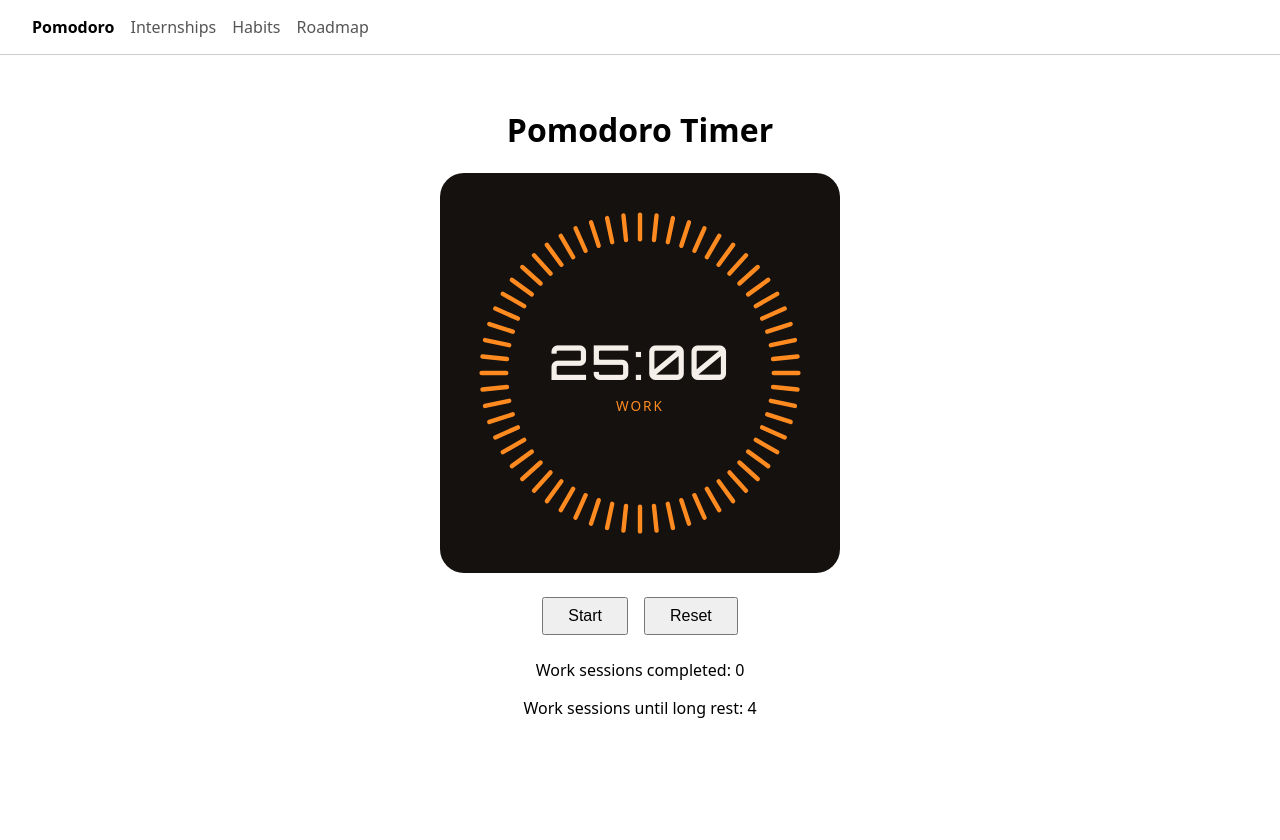
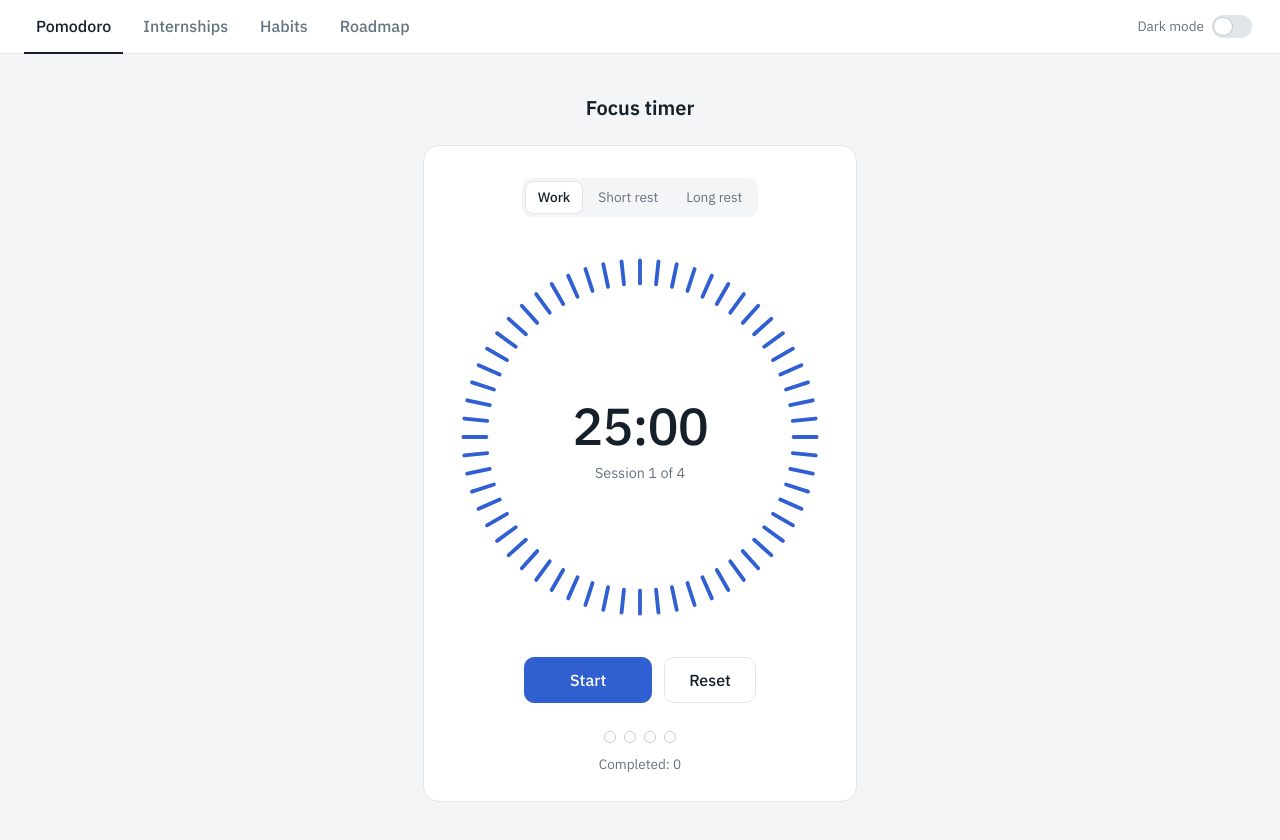
Before and after one commit to Thai2229/Productivity-App, a React (Vite) app in the folder client/: page /pomodoro in a window 1280 px wide. Before the commit the page ends 800 px from the top, so only its background shows below. Built offline with nearby package versions, Linux system fonts and the light colour scheme.

Commit message:
dark mode toggle

```diff
--- a/client/index.html
+++ b/client/index.html
@@ -5,8 +5,26 @@
     <link rel="icon" type="image/svg+xml" href="/favicon.svg" />
     <meta name="viewport" content="width=device-width, initial-scale=1.0" />
     <title>Productivity App</title>
+    <script>
+      (function () {
+        var theme = null
+        try {
+          theme = localStorage.getItem('theme')
+        } catch (error) {
+          theme = null
+        }
+        if (theme !== 'light' && theme !== 'dark') {
+          theme = 'light'
+          if (window.matchMedia('(prefers-color-scheme: dark)').matches) {
+            theme = 'dark'
+          }
+        }
+        document.documentElement.setAttribute('data-theme', theme)
+      })()
+    </script>
     <link rel="preconnect" href="https://fonts.googleapis.com" />
-    <link href="https://fonts.googleapis.com/css2?family=Orbitron:wght@500&display=swap" rel="stylesheet" />
+    <link rel="preconnect" href="https://fonts.gstatic.com" crossorigin />
+    <link href="https://fonts.googleapis.com/css2?family=IBM+Plex+Sans:wght@400;500;600&display=swap" rel="stylesheet" />
   </head>
   <body>
     <div id="root"></div>
--- a/client/src/App.css
+++ b/client/src/App.css
@@ -1,62 +1,149 @@
 .navbar {
   display: flex;
-  gap: 1rem;
-  padding: 1rem 2rem;
-  border-bottom: 1px solid #ccc;
+  align-items: center;
+  gap: 0.5rem;
+  padding: 0 1.5rem;
+  background: var(--surface);
+  border-bottom: 1px solid var(--line);
 }
 
 .nav-link {
+  padding: 1rem 0.75rem;
+  margin-bottom: -1px;
+  color: var(--muted);
   text-decoration: none;
-  color: #555;
+  font-weight: 500;
+  border-bottom: 2px solid transparent;
+}
+
+.nav-link:hover {
+  color: var(--ink);
 }
 
 .nav-link.active {
-  color: #000;
-  font-weight: bold;
+  color: var(--ink);
+  border-bottom-color: var(--ink);
+}
+
+.nav-link:focus-visible {
+  outline: 2px solid var(--work);
+  outline-offset: -2px;
+}
+
+.theme-toggle {
+  display: flex;
+  align-items: center;
+  gap: 0.5rem;
+  margin-left: auto;
+  padding: 0.25rem;
+  background: transparent;
+  border: none;
+  color: var(--muted);
+  font-family: inherit;
+  font-size: 0.85rem;
+  cursor: pointer;
+}
+
+.theme-toggle:hover {
+  color: var(--ink);
+}
+
+.theme-toggle:focus-visible {
+  outline: 2px solid var(--work);
+  outline-offset: 2px;
+  border-radius: 0.5rem;
+}
+
+.theme-track {
+  display: flex;
+  align-items: center;
+  width: 2.5rem;
+  height: 1.4rem;
+  padding: 0.15rem;
+  box-sizing: border-box;
+  background: var(--line);
+  border-radius: 999px;
+}
+
+.theme-thumb {
+  width: 1.1rem;
+  height: 1.1rem;
+  background: var(--surface);
+  border-radius: 50%;
+  box-shadow: 0 0 0 1px var(--dot);
+  transition: transform 0.2s;
+}
+
+:root[data-theme='dark'] .theme-track {
+  background: var(--work);
+}
+
+:root[data-theme='dark'] .theme-thumb {
+  transform: translateX(1.1rem);
 }
 
 .page {
-  padding: 2rem;
+  max-width: 40rem;
+  margin: 0 auto;
+  padding: 2.5rem 1.5rem;
 }
 
 .timer {
   text-align: center;
 }
 
-.timer-controls {
-  display: flex;
-  gap: 1rem;
-  justify-content: center;
-  margin-bottom: 1.5rem;
-}
-
-.timer-controls button {
-  padding: 0.5rem 1.5rem;
-  font-size: 1rem;
-  cursor: pointer;
+.timer-title {
+  margin: 0 0 1.5rem;
+  font-size: 1.25rem;
+  font-weight: 600;
 }
 
 .timer-card {
-  background: #14110f;
-  border-radius: 1.5rem;
-  padding: 1.5rem;
-  max-width: 22rem;
-  margin: 0 auto 1.5rem;
+  --phase: var(--work);
+  max-width: 24rem;
+  margin: 0 auto;
+  padding: 2rem 1.5rem 1.75rem;
+  background: var(--surface);
+  border: 1px solid var(--line);
+  border-radius: 1rem;
+}
+
+.timer-break {
+  --phase: var(--rest);
+}
+
+.timer-longBreak {
+  --phase: var(--long);
+}
+
+.phase-tabs {
+  display: inline-flex;
+  gap: 0.25rem;
+  margin-bottom: 1.75rem;
+  padding: 0.25rem;
+  background: var(--bg);
+  border-radius: 0.625rem;
+}
+
+.phase {
+  padding: 0.4rem 0.75rem;
+  border-radius: 0.45rem;
+  color: var(--muted);
+  font-size: 0.85rem;
+}
+
+.phase-active {
+  background: var(--surface);
+  box-shadow: 0 0 0 1px var(--line);
+  color: var(--ink);
+  font-weight: 500;
 }
 
 .ring {
-  --tick-color: #ff8a1f;
   position: relative;
   width: 100%;
   aspect-ratio: 1;
-}
-
-.ring-break {
-  --tick-color: #3ddc97;
-}
-
-.ring-longBreak {
-  --tick-color: #4aa8ff;
+  margin-bottom: 1.75rem;
 }
 
 .ring svg {
@@ -66,17 +153,17 @@
 }
 
 .tick {
-  stroke-width: 2.5;
+  stroke-width: 2;
   stroke-linecap: round;
   transition: stroke 0.3s;
 }
 
 .tick-on {
-  stroke: var(--tick-color);
+  stroke: var(--phase);
 }
 
 .tick-off {
-  stroke: #3a332d;
+  stroke: var(--line);
 }
 
 .ring-center {
@@ -86,20 +173,91 @@
   flex-direction: column;
   align-items: center;
   justify-content: center;
-  color: #f4efe9;
 }
 
 .ring-time {
   margin: 0;
-  font-family: 'Orbitron', 'Courier New', monospace;
-  font-size: 3rem;
-  letter-spacing: 0.05em;
+  font-size: 3.25rem;
+  font-weight: 500;
+  letter-spacing: -0.02em;
+  font-variant-numeric: tabular-nums;
 }
 
 .ring-label {
   margin: 0.25rem 0 0;
+  color: var(--muted);
+  font-size: 0.9rem;
+}
+
+.timer-controls {
+  display: flex;
+  gap: 0.75rem;
+  justify-content: center;
+}
+
+.btn {
+  padding: 0.75rem 1.5rem;
+  border-radius: 0.625rem;
+  font-family: inherit;
+  font-size: 1rem;
+  font-weight: 500;
+  cursor: pointer;
+}
+
+.btn:focus-visible {
+  outline: 2px solid var(--phase);
+  outline-offset: 2px;
+}
+
+.btn-primary {
+  min-width: 8rem;
+  background: var(--phase);
+  border: 1px solid var(--phase);
+  color: var(--on-accent);
+}
+
+.btn-primary:hover {
+  filter: brightness(0.92);
+}
+
+.btn-secondary {
+  background: transparent;
+  border: 1px solid var(--line);
+  color: var(--ink);
+}
+
+.btn-secondary:hover {
+  background: var(--bg);
+}
+
+.session-dots {
+  display: flex;
+  gap: 0.5rem;
+  justify-content: center;
+  margin-top: 1.75rem;
+}
+
+.dot {
+  width: 0.625rem;
+  height: 0.625rem;
+  border: 1.5px solid var(--dot);
+  border-radius: 50%;
+}
+
+.dot-done {
+  background: var(--phase);
+  border-color: var(--phase);
+}
+
+.timer-total {
+  margin: 0.75rem 0 0;
+  color: var(--muted);
   font-size: 0.85rem;
-  letter-spacing: 0.15em;
-  text-transform: uppercase;
-  color: var(--tick-color);
 }
+
+@media (prefers-reduced-motion: reduce) {
+  .tick,
+  .theme-thumb {
+    transition: none;
+  }
+}
--- a/client/src/components/Navbar.tsx
+++ b/client/src/components/Navbar.tsx
@@ -1,4 +1,5 @@
 import { NavLink } from 'react-router-dom'
+import ThemeToggle from './ThemeToggle'
 
 function getLinkClass({ isActive }: { isActive: boolean }) {
   if (isActive) {
@@ -14,6 +15,7 @@ export default function Navbar() {
       <NavLink to="/internships" className={getLinkClass}>Internships</NavLink>
       <NavLink to="/habits" className={getLinkClass}>Habits</NavLink>
       <NavLink to="/roadmap" className={getLinkClass}>Roadmap</NavLink>
+      <ThemeToggle />
     </nav>
   )
 }
--- /dev/null
+++ b/client/src/components/ThemeToggle.tsx
@@ -0,0 +1,44 @@
+import { useState } from 'react'
+
+type Theme = 'light' | 'dark'
+
+function getInitialTheme(): Theme {
+  if (document.documentElement.getAttribute('data-theme') === 'dark') {
+    return 'dark'
+  }
+  return 'light'
+}
+
+export default function ThemeToggle() {
+  const [theme, setTheme] = useState<Theme>(getInitialTheme)
+
+  function handleToggle() {
+    let nextTheme: Theme = 'dark'
+    if (theme === 'dark') {
+      nextTheme = 'light'
+    }
+
+    document.documentElement.setAttribute('data-theme', nextTheme)
+    try {
+      localStorage.setItem('theme', nextTheme)
+    } catch {
+      // storage is unavailable, so the choice just won't be remembered
+    }
+    setTheme(nextTheme)
+  }
+
+  return (
+    <button
+      className="theme-toggle"
+      role="switch"
+      aria-checked={theme === 'dark'}
+      aria-label="Dark mode"
+      onClick={handleToggle}
+    >
+      <span className="theme-label">Dark mode</span>
+      <span className="theme-track">
+        <span className="theme-thumb" />
+      </span>
+    </button>
+  )
+}
--- a/client/src/components/TimerRing.tsx
+++ b/client/src/components/TimerRing.tsx
@@ -1,5 +1,4 @@
 type TimerRingProps = {
-  mode: string
   progress: number
   timeText: string
   label: string
@@ -7,12 +6,11 @@ type TimerRingProps = {
 
 const TICK_COUNT = 60
 
-export default function TimerRing({ mode, progress, timeText, label }: TimerRingProps) {
+export default function TimerRing({ progress, timeText, label }: TimerRingProps) {
   const elapsedTicks = Math.floor((1 - progress) * TICK_COUNT)
 
   return (
-    <div className="timer-card">
-      <div className={'ring ring-' + mode}>
+    <div className="ring">
       <svg viewBox="0 0 200 200">
         {Array.from({ length: TICK_COUNT }, (_, index) => {
           let tickClass = 'tick tick-off'
@@ -25,9 +23,9 @@ export default function TimerRing({ mode, progress, timeText, label }: TimerRing
               key={index}
               className={tickClass}
               x1="100"
-                y1="10"
+              y1="8"
               x2="100"
-                y2="24"
+              y2="20"
               transform={'rotate(' + index * (360 / TICK_COUNT) + ' 100 100)'}
             />
           )
@@ -38,6 +36,5 @@ export default function TimerRing({ mode, progress, timeText, label }: TimerRing
         <p className="ring-label">{label}</p>
       </div>
     </div>
-    </div>
   )
 }
--- a/client/src/index.css
+++ b/client/src/index.css
@@ -1,4 +1,34 @@
+:root {
+  --bg: #f3f5f7;
+  --surface: #ffffff;
+  --ink: #16202a;
+  --muted: #667382;
+  --line: #e1e6eb;
+  --dot: #c3cbd3;
+  --work: #2f5fd0;
+  --rest: #157a6b;
+  --long: #94610f;
+  --on-accent: #ffffff;
+  color-scheme: light;
+}
+
+:root[data-theme='dark'] {
+  --bg: #0f141a;
+  --surface: #171d25;
+  --ink: #e8edf2;
+  --muted: #93a0ae;
+  --line: #2a323c;
+  --dot: #3b4552;
+  --work: #7aa2ff;
+  --rest: #4cc9b0;
+  --long: #e0a84a;
+  --on-accent: #0f141a;
+  color-scheme: dark;
+}
+
 body {
   margin: 0;
-  font-family: system-ui, sans-serif;
+  background: var(--bg);
+  color: var(--ink);
+  font-family: 'IBM Plex Sans', system-ui, sans-serif;
 }
--- a/client/src/pages/Pomodoro.tsx
+++ b/client/src/pages/Pomodoro.tsx
@@ -8,6 +8,7 @@ const WORK_SECONDS = 25 * 60
 const BREAK_SECONDS = 5 * 60
 const LONG_BREAK_SECONDS = 30 * 60
 const SESSIONS_PER_LONG_BREAK = 4
+const PHASES: Mode[] = ['work', 'break', 'longBreak']
 
 function getDuration(mode: Mode) {
   if (mode === 'work') {
@@ -24,9 +25,34 @@ function getLabel(mode: Mode) {
     return 'Work'
   }
   if (mode === 'break') {
-    return 'Short Rest'
+    return 'Short rest'
   }
-  return 'Long Rest'
+  return 'Long rest'
+}
+
+function getCaption(mode: Mode, completedSessions: number) {
+  if (mode === 'work') {
+    const sessionNumber = (completedSessions % SESSIONS_PER_LONG_BREAK) + 1
+    return 'Session ' + sessionNumber + ' of ' + SESSIONS_PER_LONG_BREAK
+  }
+  if (mode === 'break') {
+    return 'Step away for ' + BREAK_SECONDS / 60 + ' minutes'
+  }
+  return 'Step away for ' + LONG_BREAK_SECONDS / 60 + ' minutes'
+}
+
+function getFilledDots(mode: Mode, completedSessions: number) {
+  if (mode === 'longBreak') {
+    return SESSIONS_PER_LONG_BREAK
+  }
+  return completedSessions % SESSIONS_PER_LONG_BREAK
+}
+
+function getPhaseClass(phase: Mode, mode: Mode) {
+  if (phase === mode) {
+    return 'phase phase-active'
+  }
+  return 'phase'
 }
 
 function formatTime(totalSeconds: number) {
@@ -113,26 +139,47 @@ export default function Pomodoro() {
     buttonLabel = 'Pause'
   }
 
-  const sessionsUntilLongBreak =
-    SESSIONS_PER_LONG_BREAK - (completedSessions % SESSIONS_PER_LONG_BREAK)
-
+  const filledDots = getFilledDots(mode, completedSessions)
   const progress = secondsLeft / getDuration(mode)
 
   return (
     <div className="timer">
-      <h1>Pomodoro Timer</h1>
-      <TimerRing
-        mode={mode}
-        progress={progress}
-        timeText={formatTime(secondsLeft)}
-        label={getLabel(mode)}
-      />
-      <div className="timer-controls">
-        <button onClick={handleStartPause}>{buttonLabel}</button>
-        <button onClick={handleReset}>Reset</button>
+      <h1 className="timer-title">Focus timer</h1>
+      <div className={'timer-card timer-' + mode}>
+        <div className="phase-tabs">
+          {PHASES.map((phase) => (
+            <span key={phase} className={getPhaseClass(phase, mode)}>
+              {getLabel(phase)}
+            </span>
+          ))}
+        </div>
+
+        <TimerRing
+          progress={progress}
+          timeText={formatTime(secondsLeft)}
+          label={getCaption(mode, completedSessions)}
+        />
+
+        <div className="timer-controls">
+          <button className="btn btn-primary" onClick={handleStartPause}>
+            {buttonLabel}
+          </button>
+          <button className="btn btn-secondary" onClick={handleReset}>
+            Reset
+          </button>
+        </div>
+
+        <div className="session-dots">
+          {Array.from({ length: SESSIONS_PER_LONG_BREAK }, (_, index) => {
+            let dotClass = 'dot'
+            if (index < filledDots) {
+              dotClass = 'dot dot-done'
+            }
+            return <span key={index} className={dotClass} />
+          })}
+        </div>
+        <p className="timer-total">Completed: {completedSessions}</p>
       </div>
-      <p>Work sessions completed: {completedSessions}</p>
-      <p>Work sessions until long rest: {sessionsUntilLongBreak}</p>
     </div>
   )
 }
```
Lines whose indentation alone changed are shown as unchanged.
